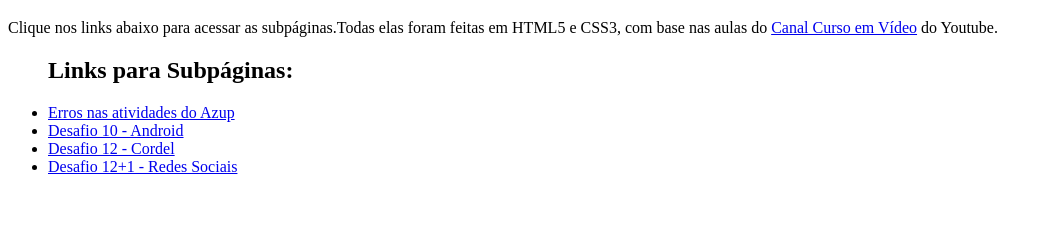
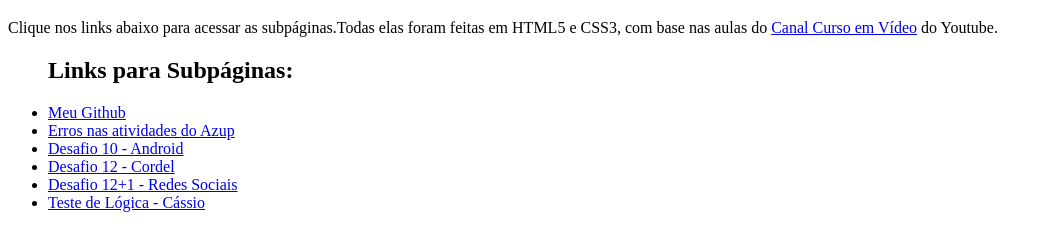
Before and after one commit to DanichelsonHD/DanichelsonHD.github.io, a plain HTML site: page index.html in a window 1280 px wide. Shown: the part 61-312 px from the top of the page, without its empty margins (0-1052 px from the left). Drawn offline with Linux system fonts and the light colour scheme.

Commit message:
Update index.html

```diff
--- a/index.html
+++ b/index.html
@@ -11,10 +11,12 @@
     <p>Clique nos links abaixo para acessar as subpáginas.Todas elas foram feitas em HTML5 e CSS3, com base nas aulas do <a href="https://www.youtube.com/@CursoemVideo" target="_blank">Canal Curso em Vídeo</a> do Youtube.</p>
     <ul>
         <h2>Links para Subpáginas:</h2>
+        <li><a href="https://github.com/DanichelsonHD">Meu Github</a>
         <li><a href="https://danichelsonhd.github.io/html-css/problemadasatividades/">Erros nas atividades do Azup</a>
         <li><a href="https://danichelsonhd.github.io/html-css/desafios/d010%20-%20Resolu%C3%A7%C3%A3o/">Desafio 10 - Android</a>
         <li><a href="https://danichelsonhd.github.io/html-css/desafios/d012%20-%20Resolu%C3%A7%C3%A3o/">Desafio 12 - Cordel</a>
         <li><a href="https://danichelsonhd.github.io/html-css/desafios/d013/">Desafio 12+1 - Redes Sociais</a>
+        <li><a href="https://danichelsonhd.github.io/javascript/testelogica/">Teste de Lógica - Cássio</a>
     </ul>
 </body>
 </html>
```
